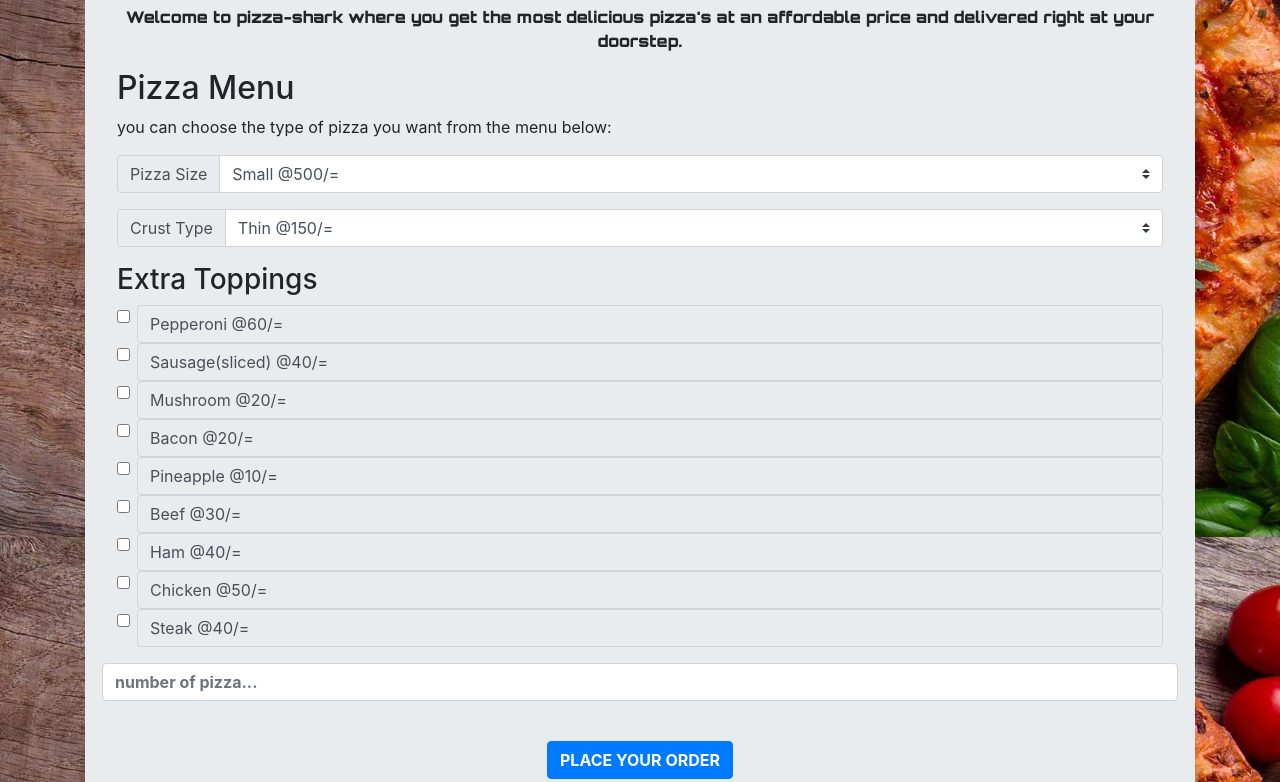
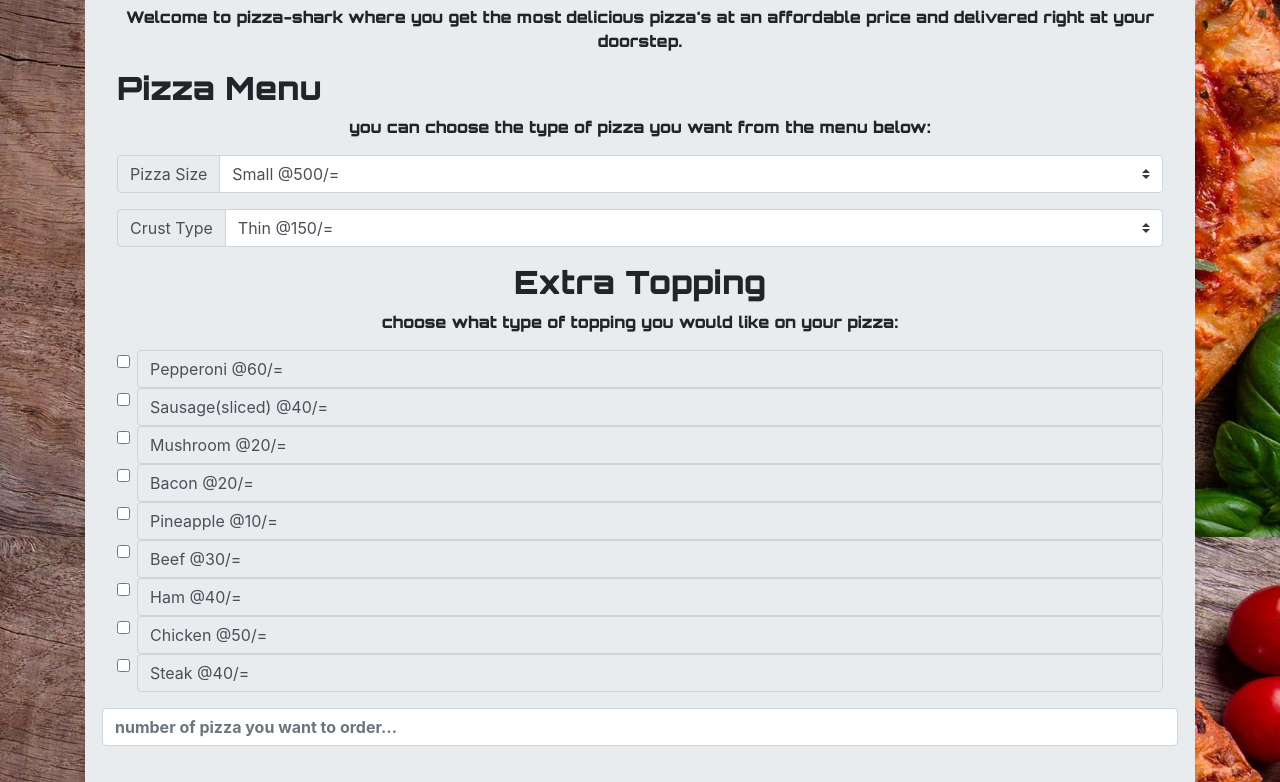
Before and after one commit to Kennedy-karuri/pizza-sharks, a plain HTML site: page index.html in a window 1280 px wide. Shown: the part 263-1045 px from the top of the page. Drawn offline with Linux system fonts and the light colour scheme.

Commit message:
add index.html

```diff
--- a/css/styles.css
+++ b/css/styles.css
@@ -14,6 +14,20 @@ body{
 h1{
     font-family: 'Orbitron', sans-serif;
 
+}
+.menu p{
+    font-family: 'Orbitron', sans-serif;
+    text-align: center;
+}
+h2{
+    font-family: 'Orbitron', sans-serif;
+}
+.toppings h2{
+    text-align: center;
+}
+.toppings p{
+    font-family: 'Orbitron', sans-serif;
+    text-align: center;
 }
 
 .description p{
--- a/index.html
+++ b/index.html
@@ -51,7 +51,8 @@
           </div>
 
          <div class="toppings">
-          <h3>Extra Toppings</h3>
+          <h2>Extra Topping</h2>
+          <p>choose what type of topping you would like on your pizza:</p>
           <fieldset id="pizzaToppings" class="form-group" form="pizzaMenu">
             <div class="row align-items-center">
               <div class="col-sm-12">
@@ -99,7 +100,7 @@
             </fieldset>
 
             <div class="form-group row align-items-center">
-                <input type="text" class="form-control" id="amount" placeholder="number of pizza..." required>
+                <input type="text" class="form-control" id="amount" placeholder="number of pizza you want to order..." required>
 
               </div>
               <br>
@@ -154,6 +155,9 @@
                     <input type="text" class="form-control" aria-label="Sizing example input" aria-describedby="inputGroup-sizing-sm">
                   </div>
                 </div>
+                <div class="button">
+                    <button type="submit" class="btn btn-success"><b>CONFIRM ORDER</b></button>
+                </div>
 
 
             </div>
```
